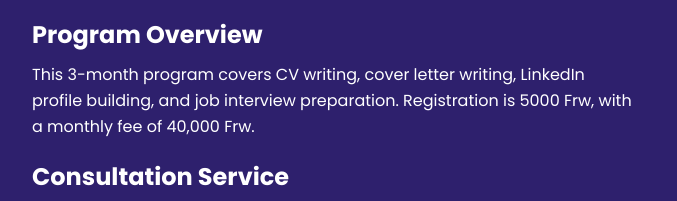
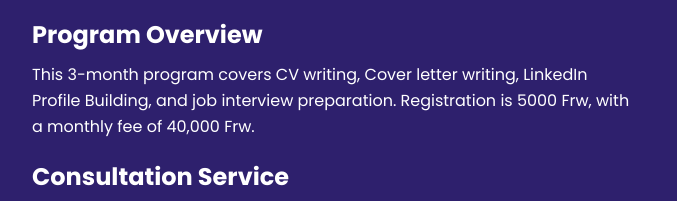
Before and after one commit to Ariel-Aganze/learningspot, a plain HTML site: page LearningSpotWebsite/professional.html in a window 1280 px wide. Shown: the part 822-1023 px from the top of the page, 564-1241 px from the left. Drawn offline with Linux system fonts and the light colour scheme.

Commit message:
Update professional.html

```diff
--- a/LearningSpotWebsite/professional.html
+++ b/LearningSpotWebsite/professional.html
@@ -39,7 +39,7 @@
         <div class="professional-courses-content">
             <h2>Professional Courses</h2>
             <h3>Program Overview</h3>
-            <p>This 3-month program covers CV writing, cover letter writing, LinkedIn profile building, and job interview preparation. Registration is 5000 Frw, with a monthly fee of 40,000 Frw.</p>
+            <p>This 3-month program covers CV writing, Cover letter writing, LinkedIn Profile Building, and job interview preparation. Registration is 5000 Frw, with a monthly fee of 40,000 Frw.</p>
 
             <h3>Consultation Service</h3>
             <p>After completing the course or even if you haven’t attended, book a session with an expert for personalized interview preparation. This service is available for an additional fee.</p>
```
